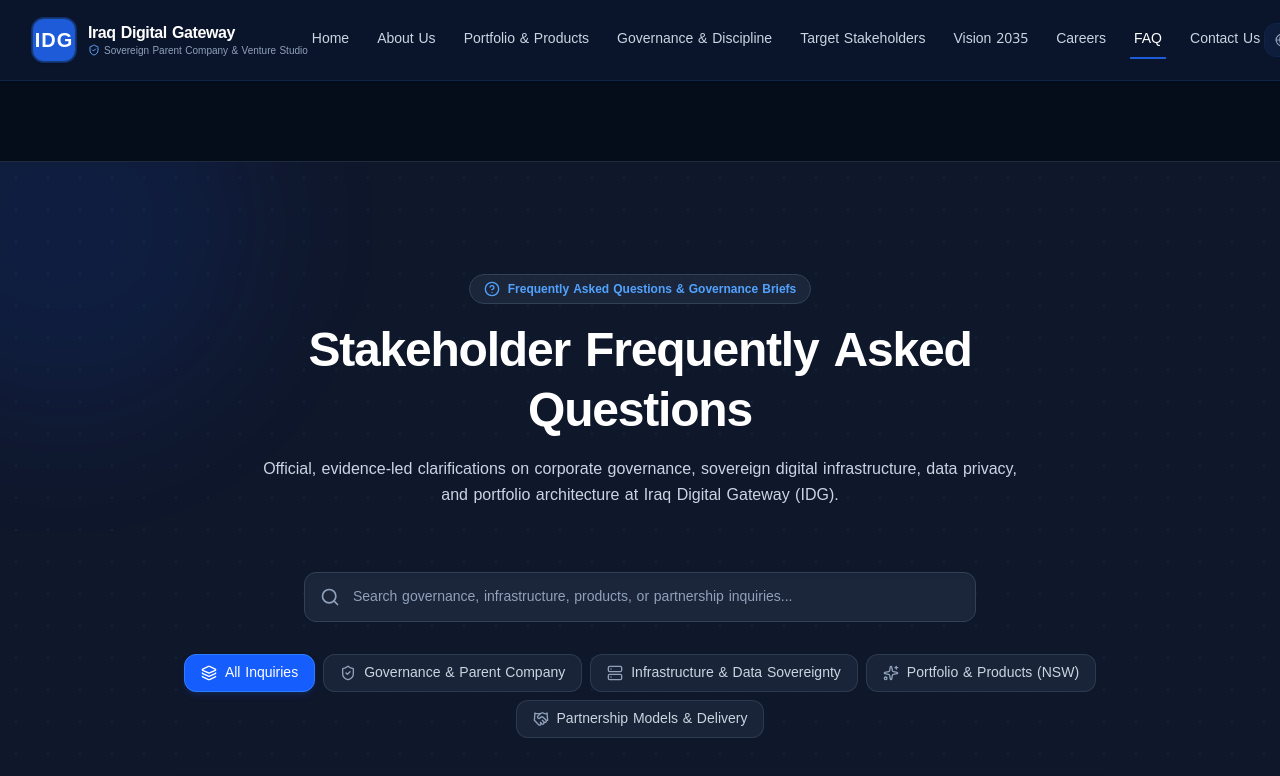
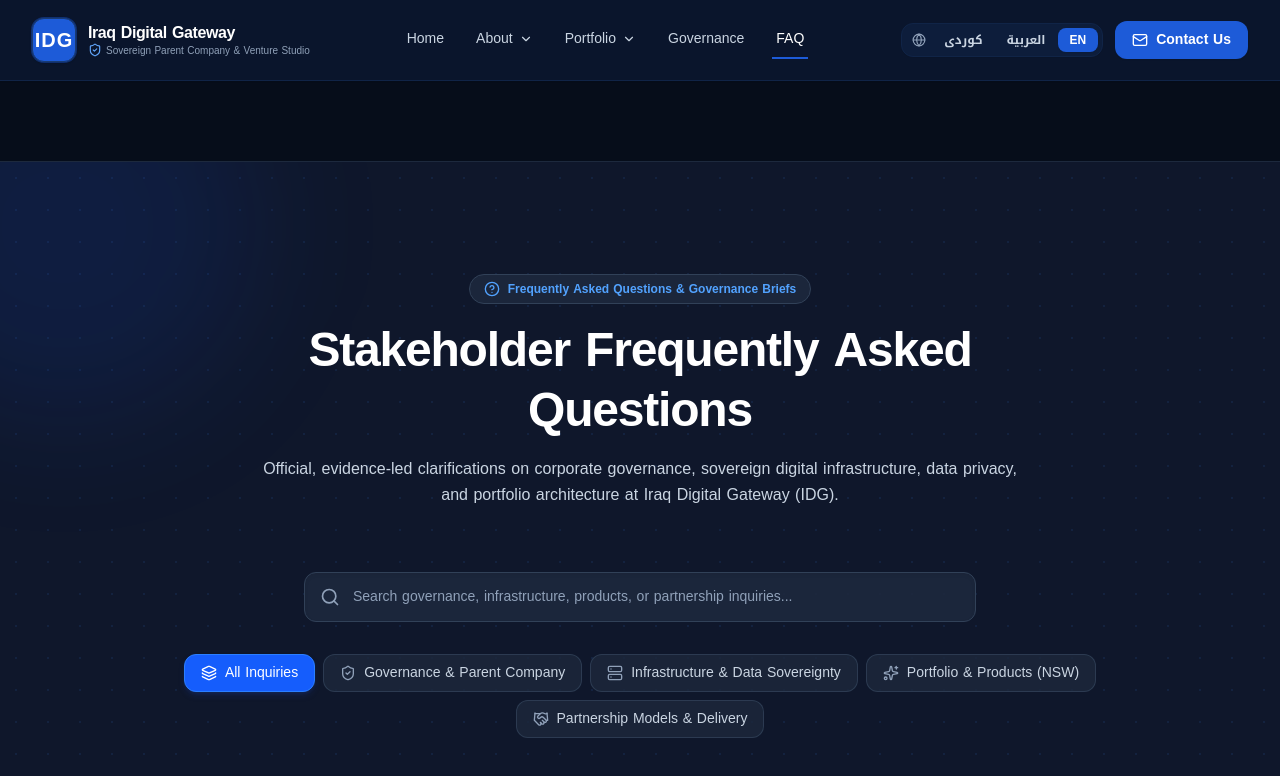
Before and after one commit to addmin-official/website-IDG, a Next.js app: page /en/faq in a window 1280 px wide. Shown: the top 776 px of the page. Built offline with nearby package versions, Linux system fonts and the light colour scheme.

Commit message:
feat(nav): convert nav to dropdown menus for About and Portfolio groups

```diff
--- a/components/Navbar.tsx
+++ b/components/Navbar.tsx
@@ -1,10 +1,10 @@
 'use client';
 
-import React, { useState } from 'react';
+import React, { useState, useEffect, useRef } from 'react';
 import Link from 'next/link';
 import { usePathname, useRouter } from 'next/navigation';
 import { Language, TranslationData } from '@/lib/translations';
-import { Globe, Menu, X, ShieldCheck, Mail } from 'lucide-react';
+import { Globe, Menu, X, ShieldCheck, Mail, ChevronDown } from 'lucide-react';
 
 interface NavbarProps {
   lang: Language;
@@ -13,15 +13,97 @@
   onOpenContact: () => void;
 }
 
+const NAV_DROPDOWN_LABELS: Record<
+  Language,
+  {
+    about: string;
+    companyStory: string;
+    vision2035: string;
+    stakeholders: string;
+    portfolio: string;
+    allProducts: string;
+    governance: string;
+  }
+> = {
+  ku: {
+    about: 'دەربارە',
+    companyStory: 'چیرۆکی کۆمپانیا',
+    vision2035: 'دیدگای ٢٠٣٥',
+    stakeholders: 'لایەنە ئامانجدارەکان',
+    portfolio: 'پۆرتفۆلیۆ',
+    allProducts: 'هەموو بەرهەمەکان',
+    governance: 'حوکمڕانی',
+  },
+  ar: {
+    about: 'من نحن',
+    companyStory: 'قصة الشركة',
+    vision2035: 'رؤية ٢٠٣٥',
+    stakeholders: 'الجهات المستهدفة',
+    portfolio: 'المحفظة',
+    allProducts: 'جميع المنتجات',
+    governance: 'الحوكمة',
+  },
+  en: {
+    about: 'About',
+    companyStory: 'Company Story',
+    vision2035: 'Vision 2035',
+    stakeholders: 'Target Stakeholders',
+    portfolio: 'Portfolio',
+    allProducts: 'All Products',
+    governance: 'Governance',
+  },
+};
+
 export default function Navbar({ lang, onLanguageChange, t, onOpenContact }: NavbarProps) {
   const [mobileMenuOpen, setMobileMenuOpen] = useState(false);
+  const [openDropdown, setOpenDropdown] = useState<'about' | 'portfolio' | null>(null);
+  const navRef = useRef<HTMLElement | null>(null);
   const pathname = usePathname();
   const router = useRouter();
+
+  const labels = NAV_DROPDOWN_LABELS[lang] || NAV_DROPDOWN_LABELS.ku;
 
   const isActive = (href: string) => {
     if (href === `/${lang}`) return pathname === `/${lang}` || pathname === `/${lang}/`;
     return pathname.startsWith(href);
   };
+
+  const isAboutActive =
+    pathname === `/${lang}/about` ||
+    pathname.startsWith(`/${lang}/about/`) ||
+    pathname === `/${lang}/vision` ||
+    pathname.startsWith(`/${lang}/vision/`) ||
+    pathname === `/${lang}/stakeholders` ||
+    pathname.startsWith(`/${lang}/stakeholders/`);
+
+  const isPortfolioActive =
+    pathname === `/${lang}/portfolio` || pathname.startsWith(`/${lang}/portfolio/`);
+
+  // Close dropdown on outside click or Escape key
+  useEffect(() => {
+    const handleClickOutside = (e: MouseEvent) => {
+      if (navRef.current && !navRef.current.contains(e.target as Node)) {
+        setOpenDropdown(null);
+      }
+    };
+    const handleKeyDown = (e: KeyboardEvent) => {
+      if (e.key === 'Escape') {
+        setOpenDropdown(null);
+      }
+    };
+    document.addEventListener('mousedown', handleClickOutside);
+    document.addEventListener('keydown', handleKeyDown);
+    return () => {
+      document.removeEventListener('mousedown', handleClickOutside);
+      document.removeEventListener('keydown', handleKeyDown);
+    };
+  }, []);
+
+  // Close dropdown and mobile drawer on route transition
+  useEffect(() => {
+    setOpenDropdown(null);
+    setMobileMenuOpen(false);
+  }, [pathname]);
 
   const handleLanguageChange = (newLang: Language) => {
     if (onLanguageChange) {
@@ -51,15 +133,20 @@
                   {lang === 'ku' ? 'دەروازەی دیجیتاڵیی عێراق' : lang === 'ar' ? 'بوابة العراق الرقمية' : 'Iraq Digital Gateway'}
                 </span>
                 <span className="hidden sm:flex items-center gap-1 text-[10px] font-medium text-slate-400 whitespace-nowrap truncate">
-                  <ShieldCheck className="w-3 h-3 text-[#60A5FA] inline shrink-0" />
+                  <ShieldCheck className="w-3.5 h-3.5 text-[#60A5FA] inline shrink-0" />
                   <span className="truncate">{t.parentBadge}</span>
                 </span>
               </div>
             </Link>
           </div>
 
-          {/* Desktop Navigation Links */}
-          <nav className="hidden xl:flex items-center gap-3 xl:gap-5 text-[13px] xl:text-sm font-medium text-slate-300 shrink-0" id="desktop-nav-menu">
+          {/* Desktop Navigation Links — 5 Top-Level Items (with 2 Dropdowns) */}
+          <nav
+            ref={navRef}
+            className="hidden xl:flex items-center gap-4 xl:gap-6 text-[13px] xl:text-sm font-medium text-slate-300 shrink-0"
+            id="desktop-nav-menu"
+          >
+            {/* [1] Home — direct link */}
             <Link
               href={`/${lang}`}
               aria-current={isActive(`/${lang}`) ? 'page' : undefined}
@@ -72,30 +159,163 @@
             >
               {t.nav.home}
             </Link>
-            <Link
-              href={`/${lang}/about`}
-              aria-current={isActive(`/${lang}/about`) ? 'page' : undefined}
-              className={`transition-colors py-2 px-1 border-b-2 whitespace-nowrap ${
-                isActive(`/${lang}/about`)
+
+            {/* [2] About — DROPDOWN */}
+            <div className="relative group">
+              <button
+                type="button"
+                onClick={() => setOpenDropdown(openDropdown === 'about' ? null : 'about')}
+                aria-expanded={openDropdown === 'about'}
+                aria-haspopup="true"
+                className={`inline-flex items-center gap-1.5 transition-colors py-2 px-1 border-b-2 whitespace-nowrap cursor-pointer ${
+                  isAboutActive
                     ? 'text-white border-[#1D5BD8]'
                     : 'text-slate-300 border-transparent hover:text-white hover:border-[#1D5BD8]'
                 }`}
-              id="nav-link-about"
+                id="nav-dropdown-about"
               >
-              {t.nav.about}
+                <span>{labels.about}</span>
+                <ChevronDown
+                  className={`w-3.5 h-3.5 transition-transform duration-200 group-hover:rotate-180 ${
+                    openDropdown === 'about' ? 'rotate-180' : ''
+                  }`}
+                />
+              </button>
+
+              <div
+                role="menu"
+                className={`absolute start-0 top-full pt-1.5 z-50 min-w-[220px] transition-all duration-150 ${
+                  openDropdown === 'about' ? 'block' : 'hidden group-hover:block'
+                }`}
+              >
+                <div className="bg-[#0B172E] border border-[#102447] rounded-lg shadow-[0_8px_32px_rgba(0,0,0,0.4)] py-2 backdrop-blur-md">
+                  <Link
+                    href={`/${lang}/about`}
+                    role="menuitem"
+                    onClick={() => setOpenDropdown(null)}
+                    className={`block px-4 py-2.5 text-sm transition-colors duration-150 ${
+                      pathname === `/${lang}/about`
+                        ? 'text-[#60A5FA] border-s-2 border-[#1D5BD8] bg-[#102447]/50 font-medium'
+                        : 'text-slate-300 hover:bg-[#102447] hover:text-white'
+                    }`}
+                    id="dropdown-link-company-story"
+                  >
+                    {labels.companyStory}
                   </Link>
                   <Link
-              href={`/${lang}/portfolio`}
-              aria-current={isActive(`/${lang}/portfolio`) ? 'page' : undefined}
-              className={`transition-colors py-2 px-1 border-b-2 whitespace-nowrap ${
-                isActive(`/${lang}/portfolio`)
+                    href={`/${lang}/vision`}
+                    role="menuitem"
+                    onClick={() => setOpenDropdown(null)}
+                    className={`block px-4 py-2.5 text-sm transition-colors duration-150 ${
+                      pathname === `/${lang}/vision`
+                        ? 'text-[#60A5FA] border-s-2 border-[#1D5BD8] bg-[#102447]/50 font-medium'
+                        : 'text-slate-300 hover:bg-[#102447] hover:text-white'
+                    }`}
+                    id="dropdown-link-vision"
+                  >
+                    {labels.vision2035}
+                  </Link>
+                  <Link
+                    href={`/${lang}/stakeholders`}
+                    role="menuitem"
+                    onClick={() => setOpenDropdown(null)}
+                    className={`block px-4 py-2.5 text-sm transition-colors duration-150 ${
+                      pathname === `/${lang}/stakeholders`
+                        ? 'text-[#60A5FA] border-s-2 border-[#1D5BD8] bg-[#102447]/50 font-medium'
+                        : 'text-slate-300 hover:bg-[#102447] hover:text-white'
+                    }`}
+                    id="dropdown-link-stakeholders"
+                  >
+                    {labels.stakeholders}
+                  </Link>
+                </div>
+              </div>
+            </div>
+
+            {/* [3] Portfolio — DROPDOWN */}
+            <div className="relative group">
+              <button
+                type="button"
+                onClick={() => setOpenDropdown(openDropdown === 'portfolio' ? null : 'portfolio')}
+                aria-expanded={openDropdown === 'portfolio'}
+                aria-haspopup="true"
+                className={`inline-flex items-center gap-1.5 transition-colors py-2 px-1 border-b-2 whitespace-nowrap cursor-pointer ${
+                  isPortfolioActive
                     ? 'text-white border-[#1D5BD8]'
                     : 'text-slate-300 border-transparent hover:text-white hover:border-[#1D5BD8]'
                 }`}
-              id="nav-link-portfolio"
+                id="nav-dropdown-portfolio"
               >
-              {t.nav.portfolio}
+                <span>{labels.portfolio}</span>
+                <ChevronDown
+                  className={`w-3.5 h-3.5 transition-transform duration-200 group-hover:rotate-180 ${
+                    openDropdown === 'portfolio' ? 'rotate-180' : ''
+                  }`}
+                />
+              </button>
+
+              <div
+                role="menu"
+                className={`absolute start-0 top-full pt-1.5 z-50 min-w-[220px] transition-all duration-150 ${
+                  openDropdown === 'portfolio' ? 'block' : 'hidden group-hover:block'
+                }`}
+              >
+                <div className="bg-[#0B172E] border border-[#102447] rounded-lg shadow-[0_8px_32px_rgba(0,0,0,0.4)] py-2 backdrop-blur-md">
+                  <Link
+                    href={`/${lang}/portfolio`}
+                    role="menuitem"
+                    onClick={() => setOpenDropdown(null)}
+                    className={`block px-4 py-2.5 text-sm transition-colors duration-150 ${
+                      pathname === `/${lang}/portfolio`
+                        ? 'text-[#60A5FA] border-s-2 border-[#1D5BD8] bg-[#102447]/50 font-medium'
+                        : 'text-slate-300 hover:bg-[#102447] hover:text-white'
+                    }`}
+                    id="dropdown-link-all-products"
+                  >
+                    {labels.allProducts}
                   </Link>
+                  <div className="h-px bg-[#102447] my-1 mx-2" />
+                  <Link
+                    href={`/${lang}/portfolio#ai-gate`}
+                    role="menuitem"
+                    onClick={() => setOpenDropdown(null)}
+                    className="block px-4 py-2 text-xs text-slate-400 hover:text-white hover:bg-[#102447] transition-colors"
+                    id="dropdown-link-ai-gate"
+                  >
+                    AI Gate Iraq
+                  </Link>
+                  <Link
+                    href={`/${lang}/portfolio#zana`}
+                    role="menuitem"
+                    onClick={() => setOpenDropdown(null)}
+                    className="block px-4 py-2 text-xs text-slate-400 hover:text-white hover:bg-[#102447] transition-colors"
+                    id="dropdown-link-zana"
+                  >
+                    ZaNa Academy
+                  </Link>
+                  <Link
+                    href={`/${lang}/portfolio#greenbelt`}
+                    role="menuitem"
+                    onClick={() => setOpenDropdown(null)}
+                    className="block px-4 py-2 text-xs text-slate-400 hover:text-white hover:bg-[#102447] transition-colors"
+                    id="dropdown-link-greenbelt"
+                  >
+                    Green Belt
+                  </Link>
+                  <Link
+                    href={`/${lang}/portfolio#nsw`}
+                    role="menuitem"
+                    onClick={() => setOpenDropdown(null)}
+                    className="block px-4 py-2 text-xs text-slate-400 hover:text-white hover:bg-[#102447] transition-colors"
+                    id="dropdown-link-nsw"
+                  >
+                    Iraq NSW
+                  </Link>
+                </div>
+              </div>
+            </div>
+
+            {/* [4] Governance — direct link */}
             <Link
               href={`/${lang}/governance`}
               aria-current={isActive(`/${lang}/governance`) ? 'page' : undefined}
@@ -106,44 +326,10 @@
               }`}
               id="nav-link-governance"
             >
-              {t.nav.governance}
+              {labels.governance}
             </Link>
-            <Link
-              href={`/${lang}/stakeholders`}
-              aria-current={isActive(`/${lang}/stakeholders`) ? 'page' : undefined}
-              className={`transition-colors py-2 px-1 border-b-2 whitespace-nowrap ${
-                isActive(`/${lang}/stakeholders`)
-                  ? 'text-white border-[#1D5BD8]'
-                  : 'text-slate-300 border-transparent hover:text-white hover:border-[#1D5BD8]'
-              }`}
-              id="nav-link-stakeholders"
-            >
-              {t.nav.stakeholders}
-            </Link>
-            <Link
-              href={`/${lang}/vision`}
-              aria-current={isActive(`/${lang}/vision`) ? 'page' : undefined}
-              className={`transition-colors py-2 px-1 border-b-2 whitespace-nowrap ${
-                isActive(`/${lang}/vision`)
-                  ? 'text-white border-[#1D5BD8]'
-                  : 'text-slate-300 border-transparent hover:text-white hover:border-[#1D5BD8]'
-              }`}
-              id="nav-link-vision"
-            >
-              {t.nav.vision}
-            </Link>
-            <Link
-              href={`/${lang}/careers`}
-              aria-current={isActive(`/${lang}/careers`) ? 'page' : undefined}
-              className={`transition-colors py-2 px-1 border-b-2 whitespace-nowrap ${
-                isActive(`/${lang}/careers`)
-                  ? 'text-white border-[#1D5BD8]'
-                  : 'text-slate-300 border-transparent hover:text-white hover:border-[#1D5BD8]'
-              }`}
-              id="nav-link-careers"
-            >
-              {t.nav.careers}
-            </Link>
+
+            {/* [5] FAQ — direct link */}
             <Link
               href={`/${lang}/faq`}
               aria-current={isActive(`/${lang}/faq`) ? 'page' : undefined}
@@ -155,18 +341,6 @@
               id="nav-link-faq"
             >
               {t.nav.faq}
-            </Link>
-            <Link
-              href={`/${lang}/contact`}
-              aria-current={isActive(`/${lang}/contact`) ? 'page' : undefined}
-              className={`transition-colors py-2 px-1 border-b-2 whitespace-nowrap ${
-                isActive(`/${lang}/contact`)
-                  ? 'text-white border-[#1D5BD8]'
-                  : 'text-slate-300 border-transparent hover:text-white hover:border-[#1D5BD8]'
-              }`}
-              id="nav-link-contact-scroll"
-            >
-              {t.nav.contact}
             </Link>
           </nav>
 
@@ -180,7 +354,7 @@
               </span>
               <button
                 onClick={() => handleLanguageChange('ku')}
-                className={`px-3 py-1 text-xs font-bold rounded-lg transition-all ${
+                className={`px-3 py-1 text-xs font-bold rounded-lg transition-all cursor-pointer ${
                   lang === 'ku'
                     ? 'bg-[#1D5BD8] text-white shadow-xs'
                     : 'text-slate-300 hover:text-white'
@@ -192,7 +366,7 @@
               </button>
               <button
                 onClick={() => handleLanguageChange('ar')}
-                className={`px-3 py-1 text-xs font-bold rounded-lg transition-all ${
+                className={`px-3 py-1 text-xs font-bold rounded-lg transition-all cursor-pointer ${
                   lang === 'ar'
                     ? 'bg-[#1D5BD8] text-white shadow-xs'
                     : 'text-slate-300 hover:text-white'
@@ -204,7 +378,7 @@
               </button>
               <button
                 onClick={() => handleLanguageChange('en')}
-                className={`px-3 py-1 text-xs font-bold rounded-lg transition-all ${
+                className={`px-3 py-1 text-xs font-bold rounded-lg transition-all cursor-pointer ${
                   lang === 'en'
                     ? 'bg-[#1D5BD8] text-white shadow-xs'
                     : 'text-slate-300 hover:text-white'
@@ -219,7 +393,7 @@
             {/* Official Contact CTA */}
             <button
               onClick={onOpenContact}
-              className="hidden sm:inline-flex items-center gap-2 bg-[#1D5BD8] hover:bg-[#193B73] text-white font-semibold text-xs sm:text-sm py-2 px-4 rounded-xl transition-colors shadow-xs border border-[#1D5BD8]/40"
+              className="hidden sm:inline-flex items-center gap-2 bg-[#1D5BD8] hover:bg-[#193B73] text-white font-semibold text-xs sm:text-sm py-2 px-4 rounded-xl transition-colors shadow-xs border border-[#1D5BD8]/40 cursor-pointer"
               id="btn-header-contact"
             >
               <Mail className="w-4 h-4" />
@@ -229,7 +403,7 @@
             {/* Mobile Hamburger */}
             <button
               onClick={() => setMobileMenuOpen(!mobileMenuOpen)}
-              className="xl:hidden p-2 rounded-xl text-slate-200 hover:bg-[#102447] transition-colors"
+              className="xl:hidden p-2 rounded-xl text-slate-200 hover:bg-[#102447] transition-colors cursor-pointer"
               aria-label="Toggle Navigation"
               aria-expanded={mobileMenuOpen}
               aria-controls="mobile-nav-panel"
@@ -241,7 +415,7 @@
         </div>
       </div>
 
-      {/* Mobile Drawer */}
+      {/* Mobile Drawer — Keeps all 9 flat links for simple vertical mobile navigation */}
       {mobileMenuOpen && (
         <div className="xl:hidden bg-[#0B172E] border-b border-[#102447] px-4 pt-3 pb-6 space-y-4 max-w-full overflow-x-hidden" id="mobile-nav-panel">
           {/* Mobile Language Switcher */}
@@ -253,7 +427,7 @@
             <div className="flex items-center bg-[#102447]/60 rounded-lg p-1 border border-[#102447]">
               <button
                 onClick={() => handleLanguageChange('ku')}
-                className={`px-3 py-1 text-xs font-bold rounded-md ${
+                className={`px-3 py-1 text-xs font-bold rounded-md cursor-pointer ${
                   lang === 'ku' ? 'bg-[#1D5BD8] text-white' : 'text-slate-300'
                 }`}
               >
@@ -261,7 +435,7 @@
               </button>
               <button
                 onClick={() => handleLanguageChange('ar')}
-                className={`px-3 py-1 text-xs font-bold rounded-md ${
+                className={`px-3 py-1 text-xs font-bold rounded-md cursor-pointer ${
                   lang === 'ar' ? 'bg-[#1D5BD8] text-white' : 'text-slate-300'
                 }`}
               >
@@ -269,7 +443,7 @@
               </button>
               <button
                 onClick={() => handleLanguageChange('en')}
-                className={`px-3 py-1 text-xs font-bold rounded-md ${
+                className={`px-3 py-1 text-xs font-bold rounded-md cursor-pointer ${
                   lang === 'en' ? 'bg-[#1D5BD8] text-white' : 'text-slate-300'
                 }`}
               >
@@ -278,6 +452,7 @@
             </div>
           </div>
 
+          {/* Mobile Flat Links: 1. سەرەکی 2. دەربارەی ئێمە 3. دیدگای ٢٠٣٥ 4. لایەنە ئامانجدارەکان 5. پۆرتفۆلیۆ 6. حوکمڕانی 7. هەلی کار 8. پرسیارە باوەکان 9. پەیوەندی */}
           <nav className="flex flex-col space-y-1 text-sm font-medium text-slate-200">
             <Link
               href={`/${lang}`}
@@ -296,6 +471,22 @@
               {t.nav.about}
             </Link>
             <Link
+              href={`/${lang}/vision`}
+              onClick={() => setMobileMenuOpen(false)}
+              className="px-3 py-2.5 rounded-lg hover:bg-[#102447] transition"
+              id="mobile-link-vision"
+            >
+              {t.nav.vision}
+            </Link>
+            <Link
+              href={`/${lang}/stakeholders`}
+              onClick={() => setMobileMenuOpen(false)}
+              className="px-3 py-2.5 rounded-lg hover:bg-[#102447] transition"
+              id="mobile-link-stakeholders"
+            >
+              {t.nav.stakeholders}
+            </Link>
+            <Link
               href={`/${lang}/portfolio`}
               onClick={() => setMobileMenuOpen(false)}
               className="px-3 py-2.5 rounded-lg hover:bg-[#102447] transition"
@@ -310,22 +501,6 @@
               id="mobile-link-governance"
             >
               {t.nav.governance}
-            </Link>
-            <Link
-              href={`/${lang}/stakeholders`}
-              onClick={() => setMobileMenuOpen(false)}
-              className="px-3 py-2.5 rounded-lg hover:bg-[#102447] transition"
-              id="mobile-link-stakeholders"
-            >
-              {t.nav.stakeholders}
-            </Link>
-            <Link
-              href={`/${lang}/vision`}
-              onClick={() => setMobileMenuOpen(false)}
-              className="px-3 py-2.5 rounded-lg hover:bg-[#102447] transition"
-              id="mobile-link-vision"
-            >
-              {t.nav.vision}
             </Link>
             <Link
               href={`/${lang}/careers`}
@@ -359,7 +534,7 @@
                 setMobileMenuOpen(false);
                 onOpenContact();
               }}
-              className="w-full flex items-center justify-center gap-2 bg-[#1D5BD8] hover:bg-[#193B73] text-white py-3 px-4 rounded-xl font-semibold text-sm shadow-sm border border-[#1D5BD8]/40"
+              className="w-full flex items-center justify-center gap-2 bg-[#1D5BD8] hover:bg-[#193B73] text-white py-3 px-4 rounded-xl font-semibold text-sm shadow-sm border border-[#1D5BD8]/40 cursor-pointer"
               id="mobile-btn-contact"
             >
               <Mail className="w-4 h-4" />
```
Lines whose indentation alone changed are shown as unchanged.
